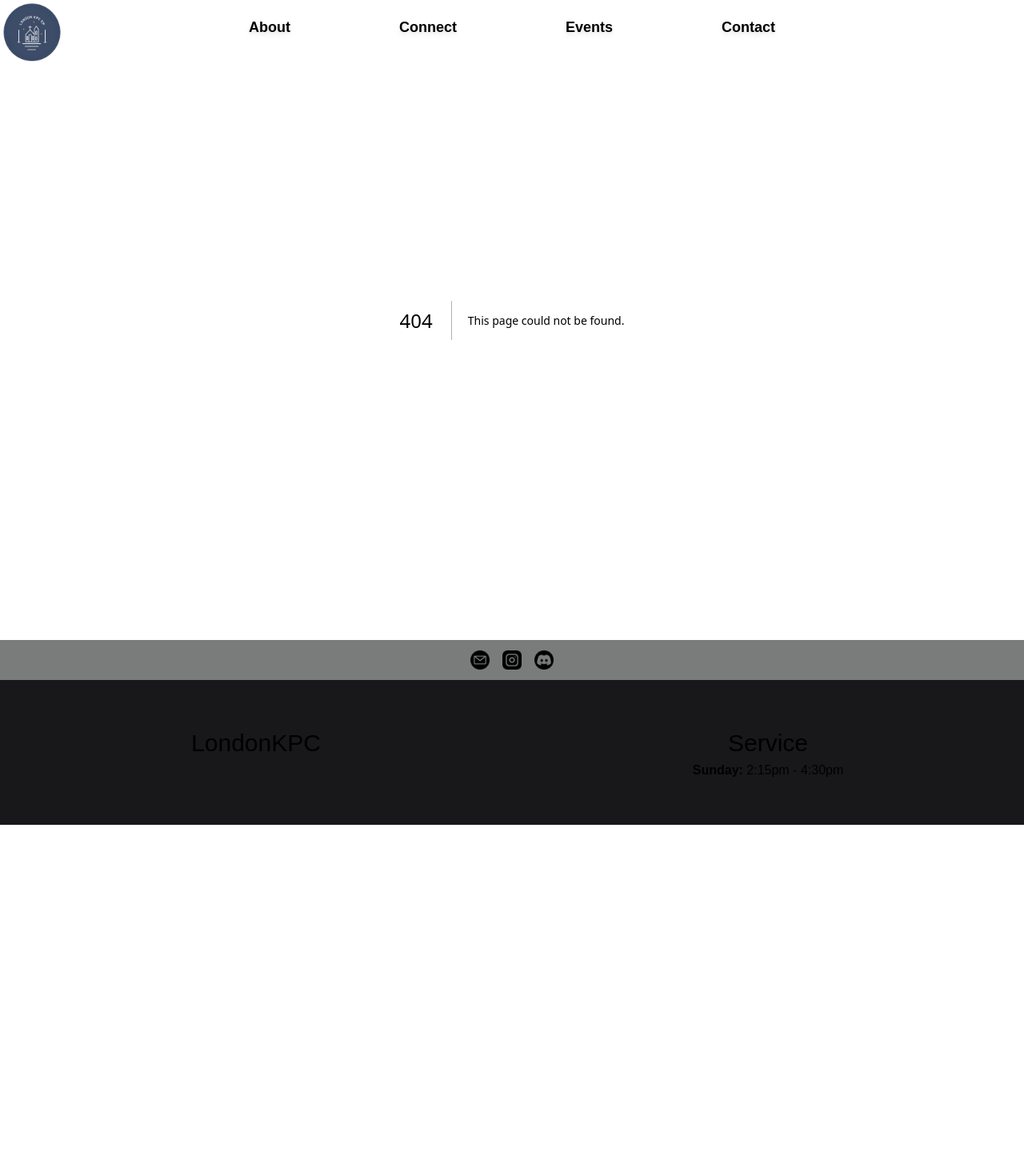
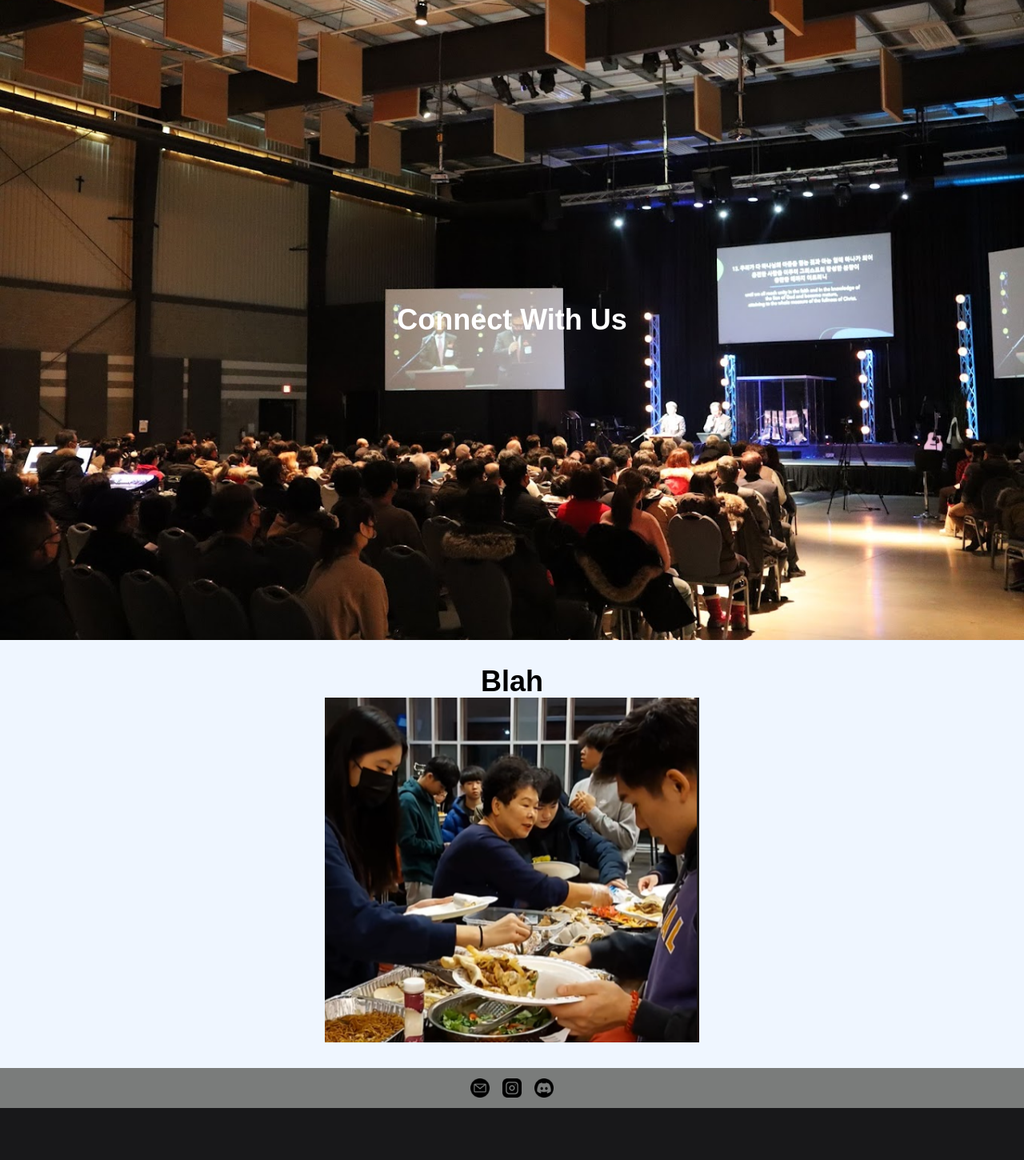
Before and after one commit to LondonKPC/lkpc-frontend, a Next.js app: page /connect in a window 1280 px wide. Before the commit this address had no page. Shown: the top 1450 px of the page at 80% size. Before the commit the page ends 1031 px from the top, so only its background shows below. Built offline with nearby package versions, Linux system fonts and the light colour scheme.

Commit message:
basic connect page layout

```diff
--- /dev/null
+++ b/app/connect/page.tsx
@@ -0,0 +1,28 @@
+import React from 'react';
+import Card from '@/components/card/Card';
+import churchBackground from '@/public/church.jpg';
+import testing from "@/public/potluck.png"
+
+export default function Connect() {
+  return (
+    <div>
+        <div className="relative justify-center items-center bg-gray-100 h-screen">
+            {/* Image Container */}
+            <div
+                className="flex justify-center items-center w-full h-full bg-cover bg-center bg-opacity-50"
+                style={{ backgroundImage: `url(${churchBackground.src})` }}>
+
+                <h1 className="text-white text-4xl font-bold">Connect With Us</h1>
+            </div>
+        </div>
+        <div className="flex flex-col justify-center items-center p-8 bg-blue-50">
+            <h1 className="justify-center items-center text-black font-bold text-4xl"> Blah </h1>
+            <div className="flex space-x-3">
+              <a href="/contact" className="text-black hover:text-blue-100">
+                <Card imgSrc={testing.src} title="tesing" alt=""/>
+              </a>
+            </div>
+        </div>
+    </div>
+  );
+}
--- /dev/null
+++ b/components/card/Card.tsx
@@ -0,0 +1,19 @@
+import React from 'react';
+
+type ImageProps = {
+  imgSrc: string
+  title: string
+  alt: string
+
+}
+
+const Events = (props: ImageProps) => {
+  return (
+    <div>
+      <img src={props.imgSrc} alt="" className="" />
+      <h1 className=""></h1>
+    </div>
+  );
+}
+
+export default Events;
```
Also changed, not shown: public/church.jpg (added), public/potluck.png (added).
